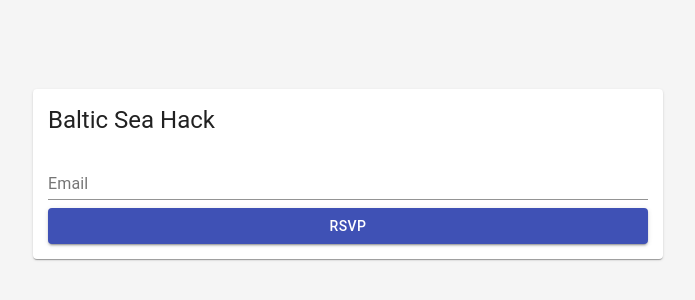
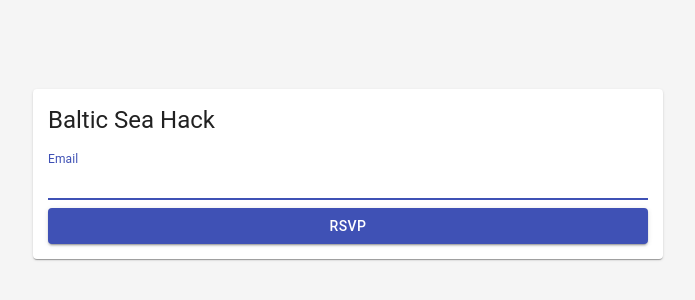
Before and after one commit to mpontus/baltic-sea-hack, a React (Create React App) app: page / in a window 1280 px wide. Shown: the part 226-526 px from the top of the page, without its empty margins (292-987 px from the left). Built offline with nearby package versions, Linux system fonts and the light colour scheme.

Commit message:
Single form

```diff
--- a/src/App.js
+++ b/src/App.js
@@ -3,17 +3,59 @@ import "./App.css";
 import { EmailForm } from "./EmailForm";
 import { DetailsForm } from "./DetailsForm";
 import { Layout } from "./components/Layout/Layout";
+import { useFormik } from "formik";
+import { Trans } from "@lingui/macro";
+import { Button } from "./components/Button/Button";
+import { Input } from "./components/Input/Input";
 
-export const App = ({ fetchEvent, submitDetails }) => {
+export const App = ({ fetchEvent, authenticate, submitDetails }) => {
   const [email, setEmail] = useState();
+  const formik = useFormik({
+    initialValues: {
+      email: "",
+      name: "",
+      phone: "",
+      city: ""
+    },
+    onSubmit: values => setEmail(values.email)
+  });
 
   return (
     <Layout>
-      {email === undefined ? (
-        <EmailForm onSubmit={email => setEmail(email)} />
-      ) : (
-        <DetailsForm email={email} onSubmit={submitDetails} />
-      )}
+      <form onSubmit={formik.handleSubmit}>
+        <Input
+          autoFocus
+          name="email"
+          label="Email"
+          onChange={formik.handleChange}
+          value={formik.values.email}
+          disabled={email}
+        />
+        {email && (
+          <React.Fragment>
+            <Input
+              autoFocus
+              name="name"
+              onChange={formik.handleChange}
+              value={formik.values.name}
+              label={<Trans>Full Name</Trans>}
+            />
+            <Input
+              name="phone"
+              onChange={formik.handleChange}
+              value={formik.values.phone}
+              label={<Trans>Phone Number</Trans>}
+            />
+            <Input
+              name="city"
+              onChange={formik.handleChange}
+              value={formik.values.city}
+              label={<Trans>City</Trans>}
+            />
+          </React.Fragment>
+        )}
+        <Button type="submit">RSVP</Button>
+      </form>
     </Layout>
   );
 };
--- a/src/DetailsForm.js
+++ b/src/DetailsForm.js
@@ -16,7 +16,6 @@ export const DetailsForm = ({ email, onSubmit }) => {
     email,
     onSubmit
   ]);
-
   return (
     <form onSubmit={handleSubmit}>
       <Input
```
